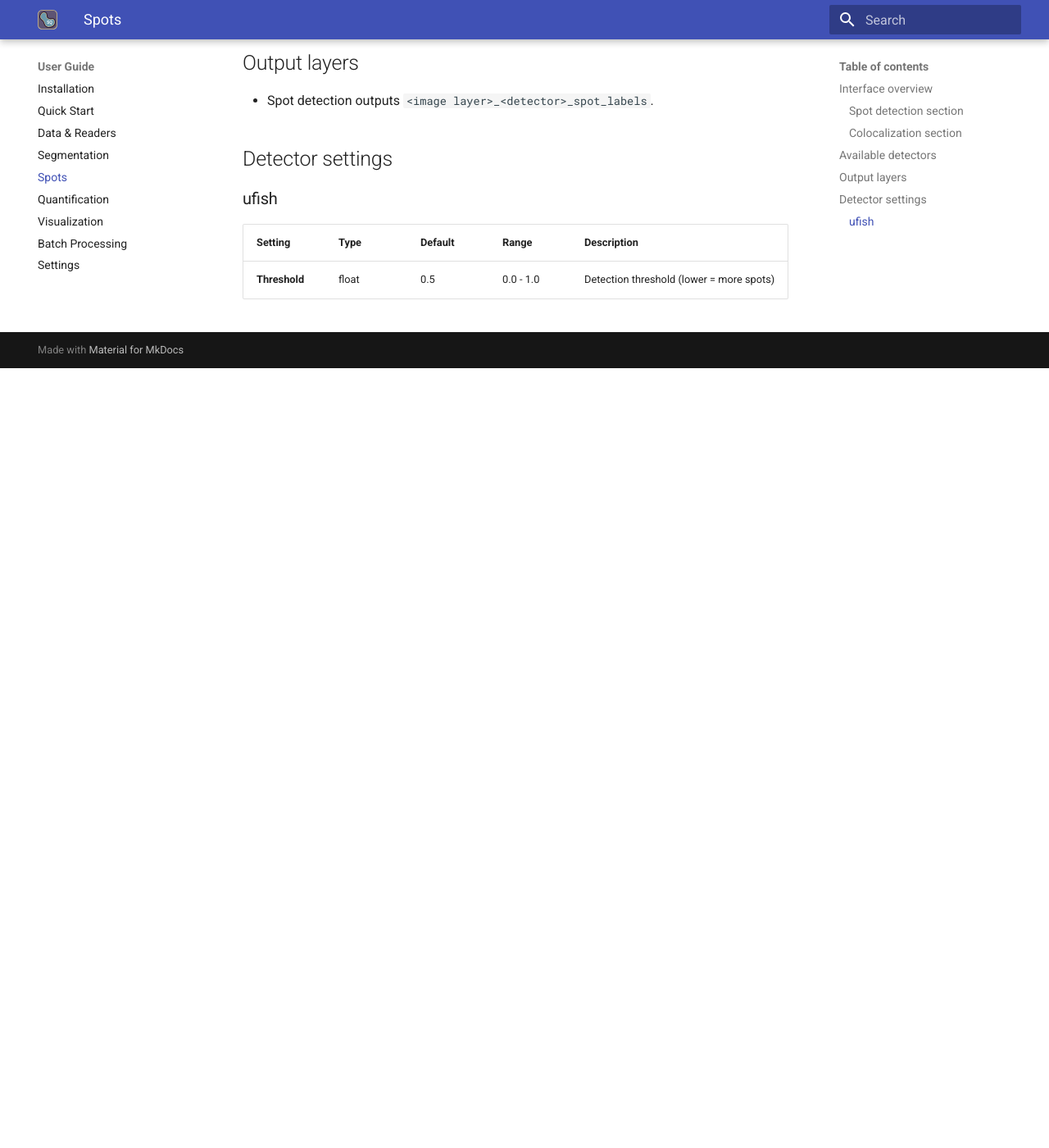
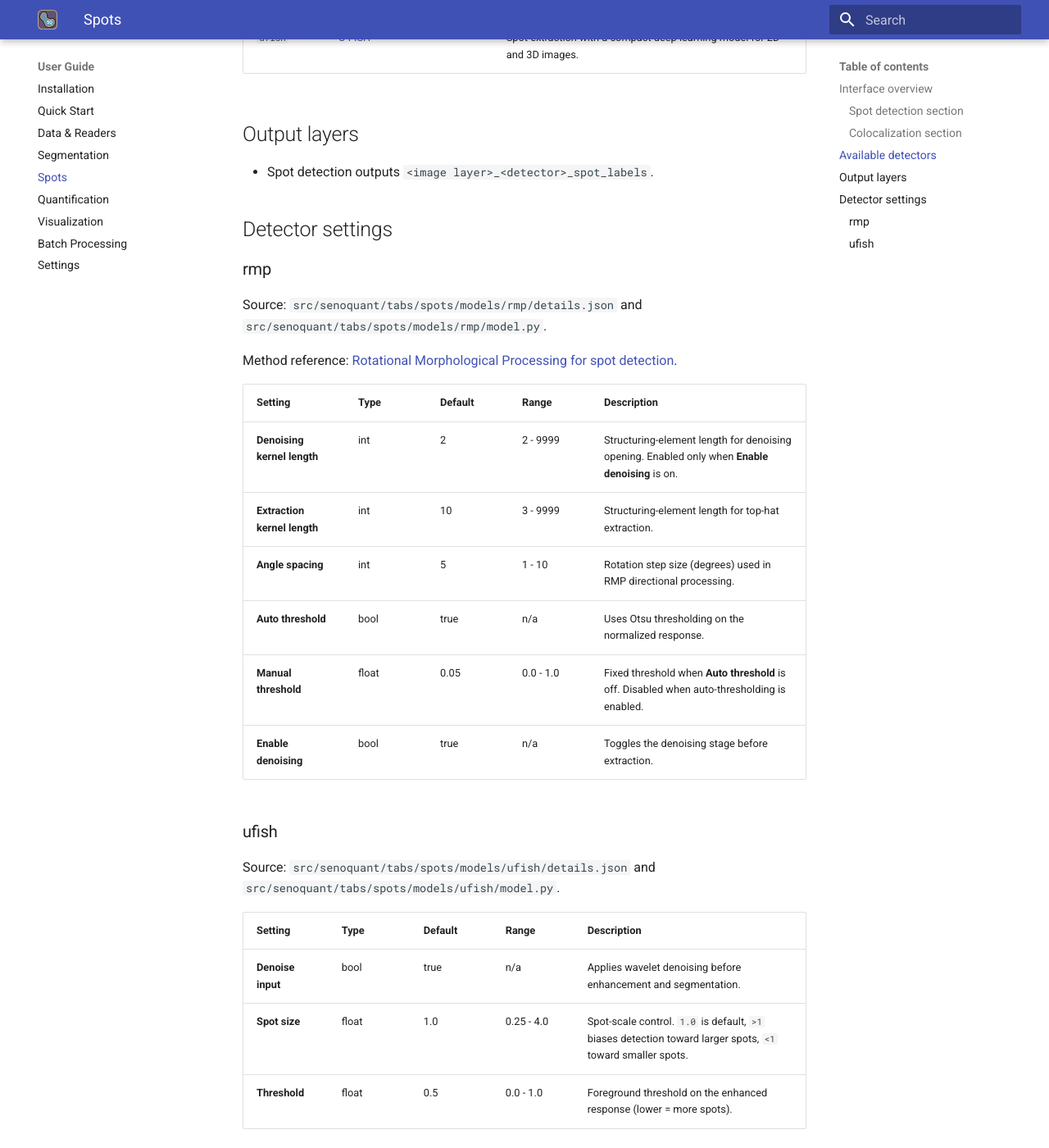
Before and after one commit to HaamsRee/senoquant, an MkDocs documentation site: the page built from docs/user/spots.md, in a window 1280 px wide and 1400 px high, scrolled down 1228 px. Shown: the whole window at 82% size. Built offline with MkDocs 1.6.1 and Material for MkDocs 9.7.7, drawn with Linux system fonts in a browser that asks for light colours; before the commit the page ends 1677 px from its top, so only the background shows below that; some of the changed text lies outside the part shown.

Commit message:
Update spots detector docs and RMP extraction kernel limit
Refresh the user Spots guide with current detector lineup and settings, including source references and the RMP paper citation.

Also align RMP detector metadata by setting extraction_kernel_length minimum to 3 in details.json to match expected safe configuration bounds.

```diff
--- a/docs/user/spots.md
+++ b/docs/user/spots.md
@@ -31,9 +31,10 @@ Creates a Points layer named `{labels_A}_{labels_B}_colocalization` with yellow
 
 ## Available detectors
 
-| Detector | Algorithm | Best for |
+| Detector | Algorithm | Description |
 | --- | --- | --- |
-| `ufish` | [U-FISH](https://github.com/UFISH-Team/U-FISH/tree/main) | Spots in 2D and 3D immunofluorescence images |
+| `rmp` | Rotational Morphological Processing (RMP) | Spot extraction with rotating images and thin structuring elements. Compatible with 2D and 3D images. |
+| `ufish` | [U-FISH](https://github.com/UFISH-Team/U-FISH/tree/main) | Spot extraction with a compact deep learning model for 2D and 3D images. |
 
 ## Output layers
 
@@ -41,8 +42,27 @@ Creates a Points layer named `{labels_A}_{labels_B}_colocalization` with yellow
 
 ## Detector settings
 
-### ufish
+### rmp
+
+Source: `src/senoquant/tabs/spots/models/rmp/details.json` and `src/senoquant/tabs/spots/models/rmp/model.py`.
+
+Method reference: [Rotational Morphological Processing for spot detection](https://link.springer.com/article/10.1186/1471-2105-11-373).
 
 | Setting | Type | Default | Range | Description |
 | --- | --- | --- | --- | --- |
-| **Threshold** | float | 0.5 | 0.0 - 1.0 | Detection threshold (lower = more spots) |
+| **Denoising kernel length** | int | 2 | 2 - 9999 | Structuring-element length for denoising opening. Enabled only when **Enable denoising** is on. |
+| **Extraction kernel length** | int | 10 | 3 - 9999 | Structuring-element length for top-hat extraction. |
+| **Angle spacing** | int | 5 | 1 - 10 | Rotation step size (degrees) used in RMP directional processing. |
+| **Auto threshold** | bool | true | n/a | Uses Otsu thresholding on the normalized response. |
+| **Manual threshold** | float | 0.05 | 0.0 - 1.0 | Fixed threshold when **Auto threshold** is off. Disabled when auto-thresholding is enabled. |
+| **Enable denoising** | bool | true | n/a | Toggles the denoising stage before extraction. |
+
+### ufish
+
+Source: `src/senoquant/tabs/spots/models/ufish/details.json` and `src/senoquant/tabs/spots/models/ufish/model.py`.
+
+| Setting | Type | Default | Range | Description |
+| --- | --- | --- | --- | --- |
+| **Denoise input** | bool | true | n/a | Applies wavelet denoising before enhancement and segmentation. |
+| **Spot size** | float | 1.0 | 0.25 - 4.0 | Spot-scale control. `1.0` is default, `>1` biases detection toward larger spots, `<1` toward smaller spots. |
+| **Threshold** | float | 0.5 | 0.0 - 1.0 | Foreground threshold on the enhanced response (lower = more spots). |
```
Also changed, not shown: 1 other file.
